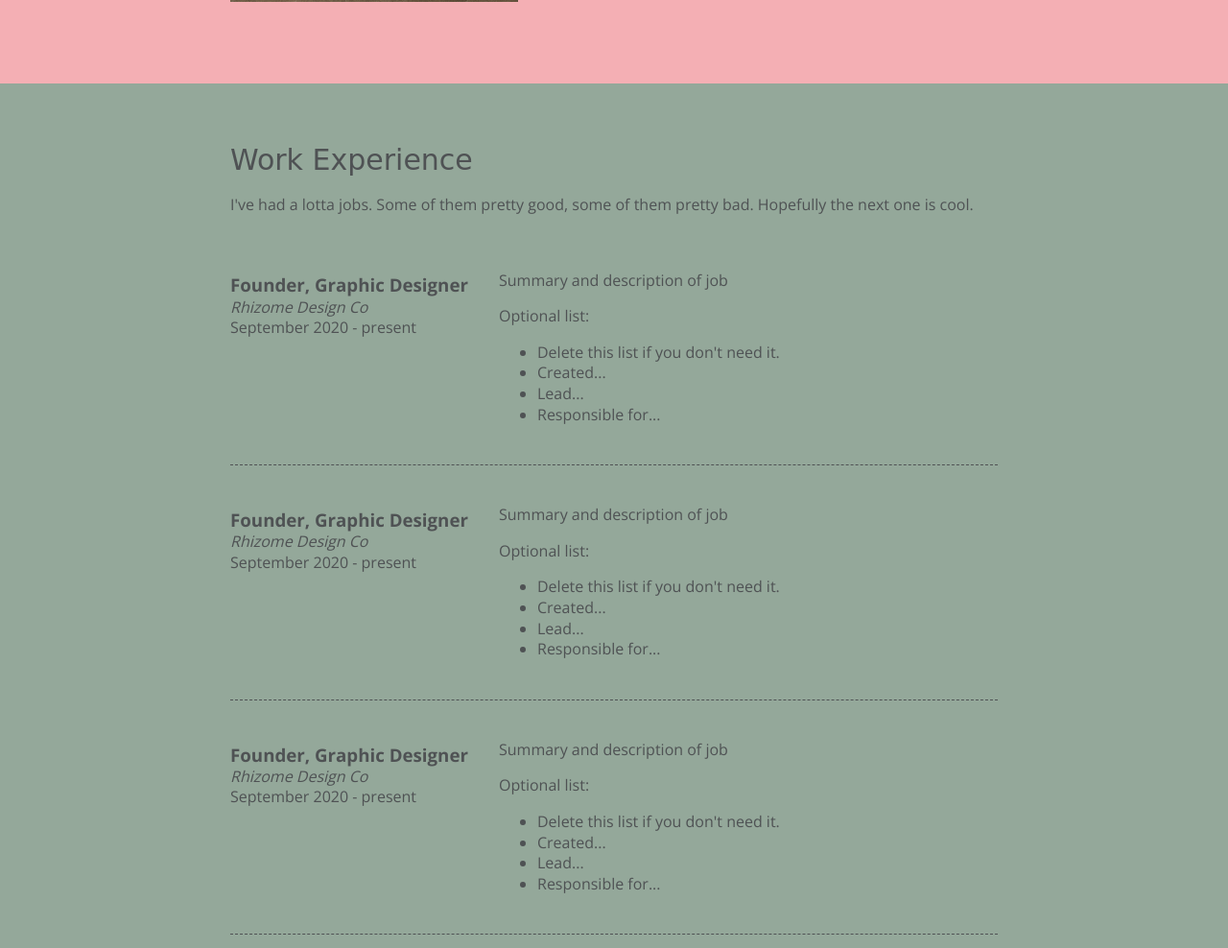
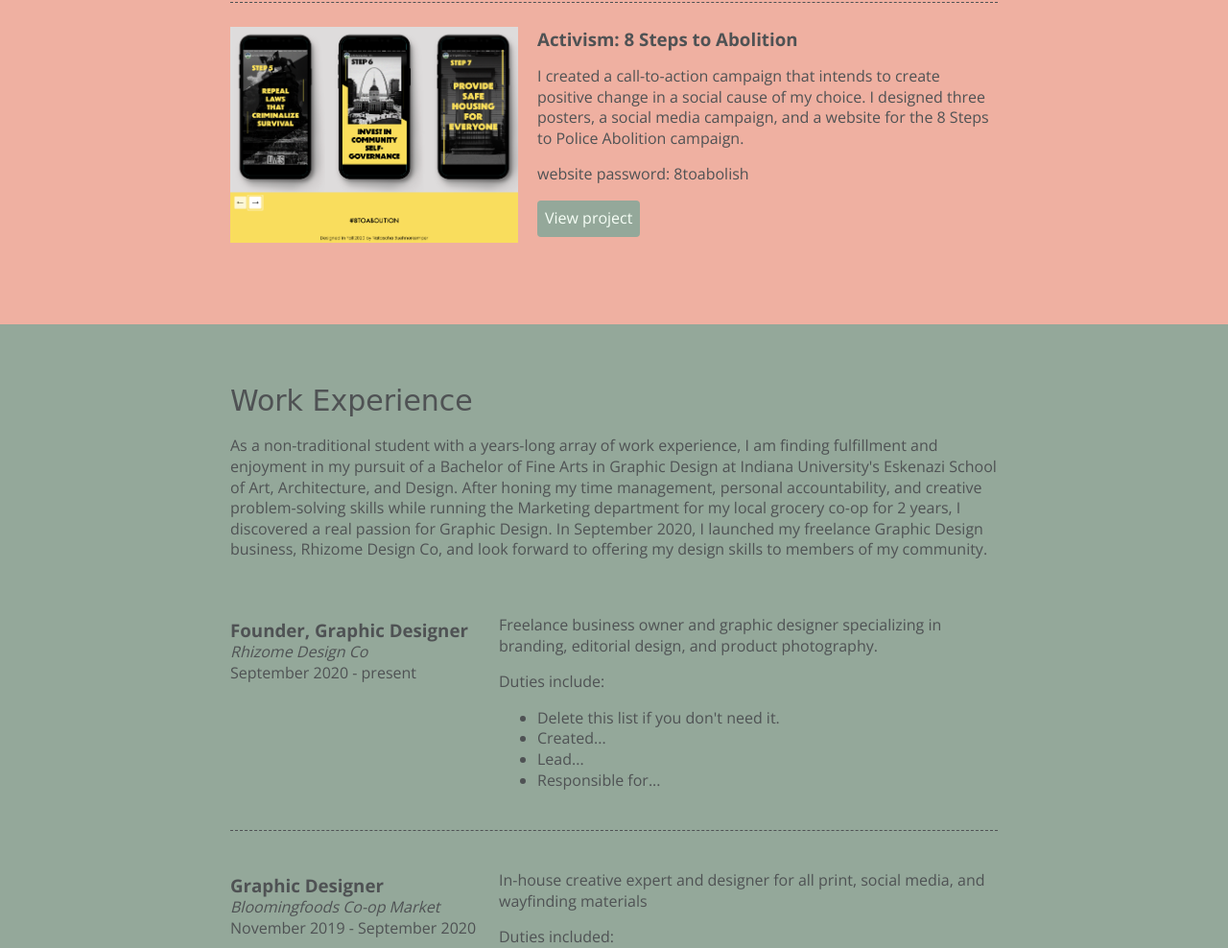
Before and after one commit to nkbjacob/portfolioproject, a plain HTML site: page index.html in a window 1280 px wide. Shown: the part 1812-2800 px from the top of the page at 96% size. Drawn offline with nearby package versions, Linux system fonts and the light colour scheme; a web font is replaced by a local one.

Commit message:
First Commit

```diff
--- a/index.html
+++ b/index.html
@@ -17,7 +17,7 @@
         <h1>Natascha B Jacob</h1>
         <h2>Designer, Photographer, Entrepeneur</h2>
         <div class="headshot">
-        <img src="images/Nat_headshot.png" alt="headshot of Natascha">
+        <img src="images/natheadshot.png" alt="headshot of Natascha">
         <p>Hi! I'm Natascha, founder and sole designer for Rhizome Design Co. I'm based in Bloomington, Indiana and specialize in branding and identity design, editorial design, and e-commerce photography. Got a need for a new logo, a sleek annual report, or some shiny new product photos? <a href="form.html" color="#94A89A">Let's chat!</a>
         </p>
         </div>
@@ -28,39 +28,48 @@
       <!-- ********************  PROJECTS / PORTFOLIO  ********************* -->
       <section class="projects" >
         <div class="content-wrap divider">
-        <h2>Featured Projects</h2>
+        <h2>Design Projects</h2>
         <p>View selected projects below. More information can be found at <a  href="www.rhizomedesignco.com">rhizomedesignco.com</a>.</p>
 
-        <!-- Project 1 -->
+        <!-- Project 1 - Bfoods Annual Meeting -->
         <section class="project-item">
           <img src="images/AnMeetingMockup.png" alt="Bloomingfoods 2020 Annual Report">
-          <h3>Bloomingfoods 2020 Annual Report</h3>
-          <p>Summary or description of the project and/or your role in it. Add as many paragraphs as you need.</p>
-          <a class="btn" href="#" target="_blank">View project</a>
+          <h3>Editorial: Bloomingfoods 2020 Annual Report</h3>
+          <p>I was responsible for the layout and design of the 2020 Bloomingfoods Co-op Market Annual Report, synthesizing and visualizing important yearly financial and performance data for the co-op's owner-members to read.</p>
+          <a class="btn" href="https://issuu.com/bloomingfoods/docs/2020_annual_report" target="_blank">View project</a>
         </section>
         <!-- End of Project block. -->
-        <!-- Project 2 -->
+        <!-- Project 2 - Hello Tea Co -->
         <section class="project-item">
-          <img src="images/AnMeetingMockup.png" alt="Bloomingfoods 2020 Annual Report">
-          <h3>Bloomingfoods 2020 Annual Report</h3>
-          <p>Summary or description of the project and/or your role in it. Add as many paragraphs as you need.</p>
-          <a class="btn" href="#" target="_blank">View project</a>
+          <img src="images/helloteaco.png" alt="Hello Tea Co Packaging">
+          <h3>Branding: Hello Tea Co</h3>
+          <p>I created the identity and branding for a tea company concept, creating the color palette and designing the logo and packaging for retail sale.</p>
+          <a class="btn" href="images/helloteaco.pdf" target="_blank">View project</a>
         </section>
         <!-- End of Project block. -->
-        <!-- Project 3 -->
+        <!-- Project 3 - Lia -->
         <section class="project-item">
-          <img src="images/AnMeetingMockup.png" alt="Bloomingfoods 2020 Annual Report">
-          <h3>Bloomingfoods 2020 Annual Report</h3>
-          <p>Summary or description of the project and/or your role in it. Add as many paragraphs as you need.</p>
-          <a class="btn" href="#" target="_blank">View project</a>
+          <img src="images/raglecards.jpg" alt="Lia Ragle Business Cards">
+          <h3>Branding: Lia Ragle, Hair Artist</h3>
+          <p>I designed a logo, basic branding elements, social media templates, and a business card for Lia, an established hair stylist in town, to help her launch her exciting switch to a new salon.</p>
+          <a class="btn" href="https://www.facebook.com/LooksByLiaRagle" target="_blank">View project</a>
         </section>
         <!-- End of Project block. -->
-        <!-- Project 4 -->
+        <!-- Project 3 - MWCA -->
         <section class="project-item">
-          <img src="images/AnMeetingMockup.png" alt="Bloomingfoods 2020 Annual Report">
-          <h3>Bloomingfoods 2020 Annual Report</h3>
-          <p>Summary or description of the project and/or your role in it. Add as many paragraphs as you need.</p>
-          <a class="btn" href="#" target="_blank">View project</a>
+          <img src="images/mwca.png" alt="Midwest Center for the Arts Collateral">
+          <h3>Branding: Midwest Center for the Arts</h3>
+          <p>I designed a logo, brand style guide, and promotional poster for the Midwest Center for the Arts, a community arts center based in northwest Michigan.</p>
+          <a class="btn" href="images/mwcabrandguide.pdf" target="_blank">View project</a>
+        </section>
+        <!-- End of Project block. -->
+        <!-- Project 4 - 8 to Abolition -->
+        <section class="project-item">
+          <img src="images/8toabolish.png" alt="8 to Abolition">
+          <h3>Activism: 8 Steps to Abolition</h3>
+          <p>I created a call-to-action campaign that intends to create positive change in a social cause of my choice. I designed three posters, a social media campaign, and a website for the 8 Steps to Police Abolition campaign.</p>
+          <p>website password: 8toabolish</p>
+          <a class="btn" href="https://nkbproject2.squarespace.com/" target="_blank">View project</a>
         </section>
         <!-- End of Project block. -->
       </div>
@@ -70,9 +79,9 @@
       <section class="work-experience">
         <div class="content-wrap item-details divider">
         <h2>Work Experience</h2>
-        <p>I've had a lotta jobs. Some of them pretty good, some of them pretty bad. Hopefully the next one is cool.</p>
+        <p>As a non-traditional student with a years-long array of work experience, I am finding fulfillment and enjoyment in my pursuit of a Bachelor of Fine Arts in Graphic Design at Indiana University's Eskenazi School of Art, Architecture, and Design. After honing my time management, personal accountability, and creative problem-solving skills while running the Marketing department for my local grocery co-op for 2 years, I discovered a real passion for Graphic Design. In September 2020, I launched my freelance Graphic Design business, Rhizome Design Co, and look forward to offering my design skills to members of my community. </p>
 
-        <!-- Job 1 -->
+        <!-- Job 1 - Rhizome -->
         <section class="job-item">
           <div class="job-details">
             <h3>Founder, Graphic Designer</h3>
@@ -80,8 +89,8 @@
             <p>September 2020 - present</p>
           </div>
           <div class="job-summary">
-          <p>Summary and description of job</p>
-          <p>Optional list:</p>
+          <p>Freelance business owner and graphic designer specializing in branding, editorial design, and product photography.</p>
+          <p>Duties include:</p>
           <ul>
             <li>Delete this list if you don't need it.</li>
             <li>Created...</li>
@@ -91,59 +100,59 @@
           </div>
         </section>
         <!-- End of Job block. -->
-        <!-- Job 2 -->
+        <!-- Job 2 - Bloomingfoods Graphic Designer -->
         <section class="job-item">
           <div class="job-details">
-            <h3>Founder, Graphic Designer</h3>
-            <p>Rhizome Design Co</p>
-            <p>September 2020 - present</p>
+            <h3>Graphic Designer</h3>
+            <p>Bloomingfoods Co-op Market</p>
+            <p>November 2019 - September 2020</p>
           </div>
           <div class="job-summary">
-          <p>Summary and description of job</p>
-          <p>Optional list:</p>
+          <p>In-house creative expert and designer for all print, social media, and wayfinding materials</p>
+          <p>Duties included:</p>
           <ul>
-            <li>Delete this list if you don't need it.</li>
-            <li>Created...</li>
-            <li>Lead...</li>
-            <li>Responsible for...</li>
+            <li>Design digital & print media for internal and customer-facing promotions and communications.</li>
+            <li>Maintain and work within an established set of brand standards</li>
+            <li>Coordinate and participate in regular store promotions and planning</li>
           </ul>
           </div>
         </section>
         <!-- End of Job block. -->
-        <!-- Job 3 -->
+        <!-- Job 3 - Bloomingfoods Marketing Director -->
         <section class="job-item">
           <div class="job-details">
-            <h3>Founder, Graphic Designer</h3>
-            <p>Rhizome Design Co</p>
-            <p>September 2020 - present</p>
+            <h3>Marketing & Ownership Director</h3>
+            <p>Bloomingfoods Co-op Market</p>
+            <p>April 2017 - November 2019</p>
           </div>
           <div class="job-summary">
-          <p>Summary and description of job</p>
-          <p>Optional list:</p>
+          <p>Marketing strategist, advertising negotiator, designer, and event planner for multi-store retail grocery cooperative</p>
+          <p>Duties included:</p>
           <ul>
-            <li>Delete this list if you don't need it.</li>
-            <li>Created...</li>
-            <li>Lead...</li>
-            <li>Responsible for...</li>
+            <li>Maintain website & social media accounts</li>
+            <li>Plan, execute, and manage co-op events, programs, and projects</li>
+            <li>Create & implement strategies and promotions for increased sales, membership growth, and customer engagement</li>
+            <li>Measure promotional performance and analyze sales data</li>
+            <li>Facilitate community outreach & community partnership development</li>
+            <li>Manage and maintain 17,000+ owner-member database</li>
           </ul>
           </div>
         </section>
         <!-- End of Job block. -->
-        <!-- Job 4 -->
+        <!-- Job 4 - Bloomingfoods Pricing & Scanning Manager -->
         <section class="job-item">
           <div class="job-details">
-            <h3>Founder, Graphic Designer</h3>
-            <p>Rhizome Design Co</p>
-            <p>September 2020 - present</p>
+            <h3>Pricing & Scanning Manager</h3>
+            <p>Bloomingfoods Co-op Market</p>
+            <p>June 2015 - April 2017</p>
           </div>
           <div class="job-summary">
-          <p>Summary and description of job</p>
-          <p>Optional list:</p>
+          <p>Pricing strategist, POS-system administrator, and owner-member database manager for multi-store retail grocery cooperative</p>
+          <p>Duties included:</p>
           <ul>
-            <li>Delete this list if you don't need it.</li>
-            <li>Created...</li>
-            <li>Lead...</li>
-            <li>Responsible for...</li>
+            <li>Maintain pricing & inventory integrity of Point of Sale database of 50,000+ items</li>
+            <li>Collaborate with Operations Team to ensure competitive pricing on 14,000+ active SKUs while maintaining set margin goals</li>
+            <li>Generate, build, and analyze sales reports</li>
           </ul>
           </div>
         </section>
@@ -157,10 +166,20 @@
         <div class="content-wrap item-details">
         <h2>Education</h2>
 
-        <!-- Copy this whole <section> block to add more schools. -->
+        <!-- Education 1 - Mill Code School -->
+        <section>
+          <h3>The Mill Code School - Bloomington, IN</h3>
+          <p>Fall 2020</p>
+          <p>Foundational trainings in HTML, CSS, JavaScript, Python, and more</p>
+
+        </section>
+        <!-- End of School block. -->
+
+        <!-- Education 2 - IU BFA -->
         <section>
           <h3>Indiana University - Bloomington, IN</h3>
-          <p>Bachelor of Fine Arts, Studio Art with a focus on Graphic Design - expected graduation 2021</p>
+          <p>BFA, Studio Art with a focus on Graphic Design</pa>
+          <p>Expected graduation: spring 2022</p>
           <p>GPA 4.0</p>
         </section>
         <!-- End of School block. -->
@@ -176,7 +195,6 @@
         <div class="content-wrap">
         <h2>Let's Keep in Touch!</h2>
 
-        <!-- Social media and contact links. Add or remove any networks. -->
         <ul class="contact-list">
           <li><a href="form.html" target="_blank">Contact Form</a></li>
           <li><a href="mailto:email@example.com">natascha@rhizomedesignco.com</a></li>
--- a/styles.css
+++ b/styles.css
@@ -1,8 +1,8 @@
  /*
  COLOR PALETTE
 https://coolors.co/efb0a1-f4afb4-c9b7ad-94a89a-797d81
-#4F5254 - DAVYS GREY
-#94A89A - MORNING GREEN
+#4F5254 - GREY
+#94A89A - GREEN
 #C9B7AD - PALE SILVER
 #F4AFB4 - LIGHT PINK
 #EFB0A1 - MELON
@@ -83,9 +83,9 @@ header {
 /* Projects
 ------------------------------*/
 .projects {
-  background: #F4AFB4;
+  background: #EFB0A1;
 }
-.projects a{
+.projects a {
   color: #4F5254;
 }
 .projects .btn {
@@ -116,14 +116,16 @@ header {
 /* Education
 ------------------------------*/
 .education {
-  background-image: url(images/joanna-kosinska-unsplash.jpg);
+  color: #F7FFF7;
+  background-image: url(images/plant.jpg);
   background-size: cover;
   background-position: top right;
-  padding-bottom: 100px;
+  padding-top: 50px;
+  padding-bottom: 50px;
 }
-.education p {
-  width: 60%;
-}
+/* .education p {
+  width: 60%; */
+
 
 /* Contact Info
 ------------------------------*/
@@ -139,6 +141,8 @@ footer {
   padding: 15px;
   display: inline-block;
 }
+
+
 /* Responsive
 ------------------------------*/
 @media screen and (min-width:750px){
```
Also changed, not shown: images/8toabolish.png (added), images/helloteaco.png (added), images/mwca.png (added), images/natheadshot.png (renamed from images/Nat_Headshot.png), images/plant.jpg (added), images/raglecards.jpg (added), 4 other files.
